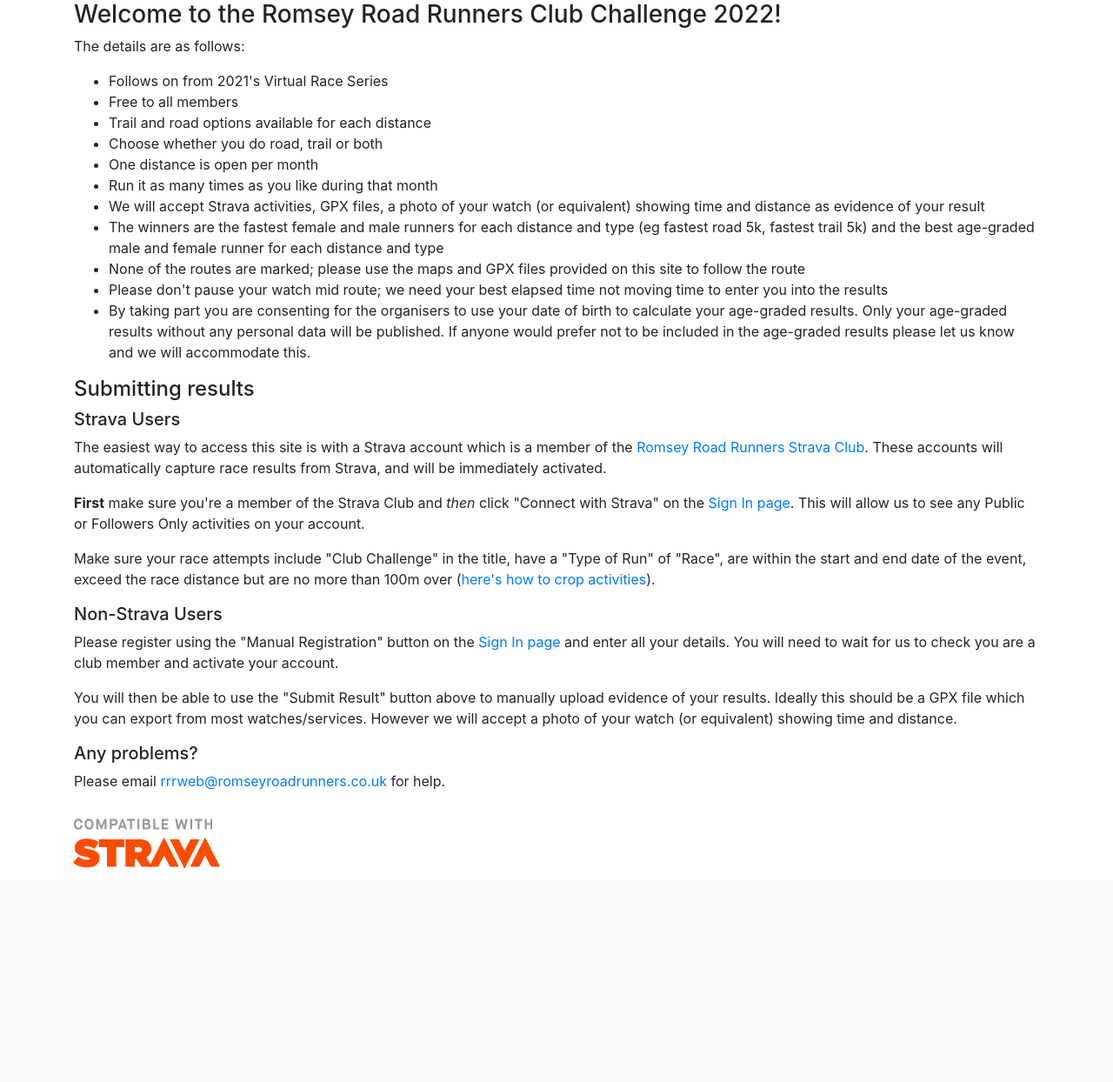
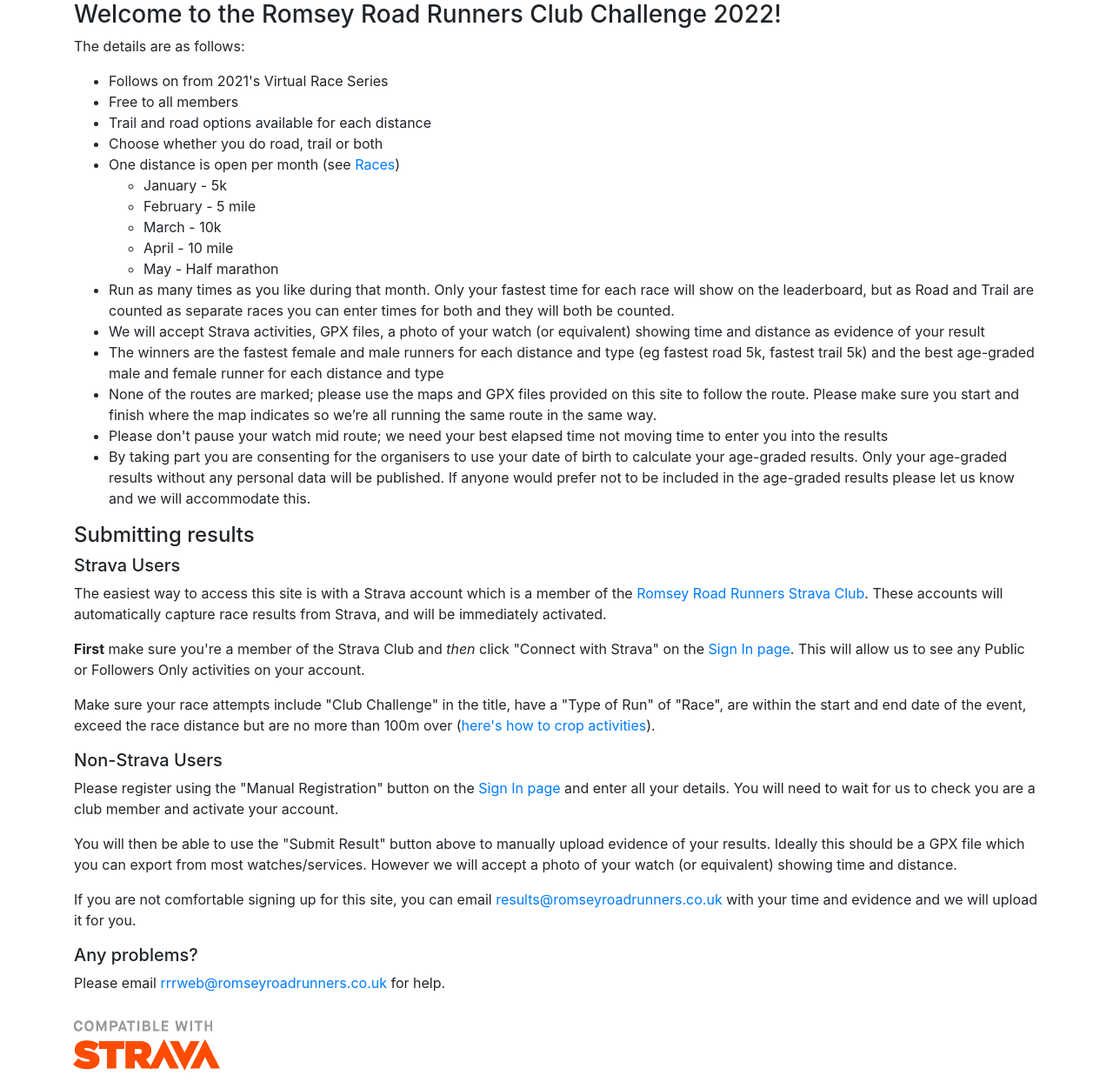
Before and after one commit to cablespaghetti/running-club-challenge, a Django app: page / in a window 1280 px wide. Shown: the part 58-1302 px from the top of the page at 87% size. Before the commit the page ends 1057 px from the top, so only its background shows below. Run offline with Django 4.2, Linux system fonts and the light colour scheme; some libraries are stand-ins or nearby versions.

Commit message:
Update index page from feedback

```diff
--- a/main/templates/main/index.html
+++ b/main/templates/main/index.html
@@ -9,14 +9,26 @@
         <li>Free to all members</li>
         <li>Trail and road options available for each distance</li>
         <li>Choose whether you do road, trail or both</li>
-        <li>One distance is open per month</li>
-        <li>Run it as many times as you like during that month</li>
+        <li>One distance is open per month (see <a href="{% url 'race_list' %}">Races</a>)
+            <ul>
+            <li>January - 5k</li>
+            <li>February - 5 mile</li>
+            <li>March - 10k</li>
+            <li>April - 10 mile</li>
+            <li>May - Half marathon</li>
+             </ul>
+        </li>
+        <li>Run as many times as you like during that month. Only your fastest time for each race will show on the
+            leaderboard, but as Road and Trail are counted as separate races you can enter times for both and they will
+            both be counted.</li>
         <li>We will accept Strava activities, GPX files, a photo of your watch (or equivalent) showing time and distance
             as evidence of your result</li>
         <li>The winners are the fastest female and male runners for each distance and type
             (eg fastest road 5k, fastest trail 5k) and the best age-graded male and female runner for each distance and
             type</li>
-        <li>None of the routes are marked; please use the maps and GPX files provided on this site to follow the route</li>
+        <li>None of the routes are marked; please use the maps and GPX files provided on this site to follow the route.
+            Please make sure you start and finish where the map indicates so we’re all running the same route in the
+            same way.</li>
         <li>Please don't pause your watch mid route; we need your best elapsed time not moving time to enter you into
             the results</li>
         <li>By taking part you are consenting for the organisers to use your date of birth to calculate your age-graded
@@ -51,6 +63,11 @@
         Ideally this should be a GPX file which you can export from most watches/services. However we will accept a
         photo of your watch (or equivalent) showing time and distance.
     </p>
+    <p>
+        If you are not comfortable signing up for this site, you can email
+        <a href="mailto:results@romseyroadrunners.co.uk">results@romseyroadrunners.co.uk</a> with your time and evidence
+        and we will upload it for you.
+    </p>
     <h5>Any problems?</h5>
     <p>
     Please email <a href="mailto:rrrweb@romseyroadrunners.co.uk">rrrweb@romseyroadrunners.co.uk</a> for help.
```
